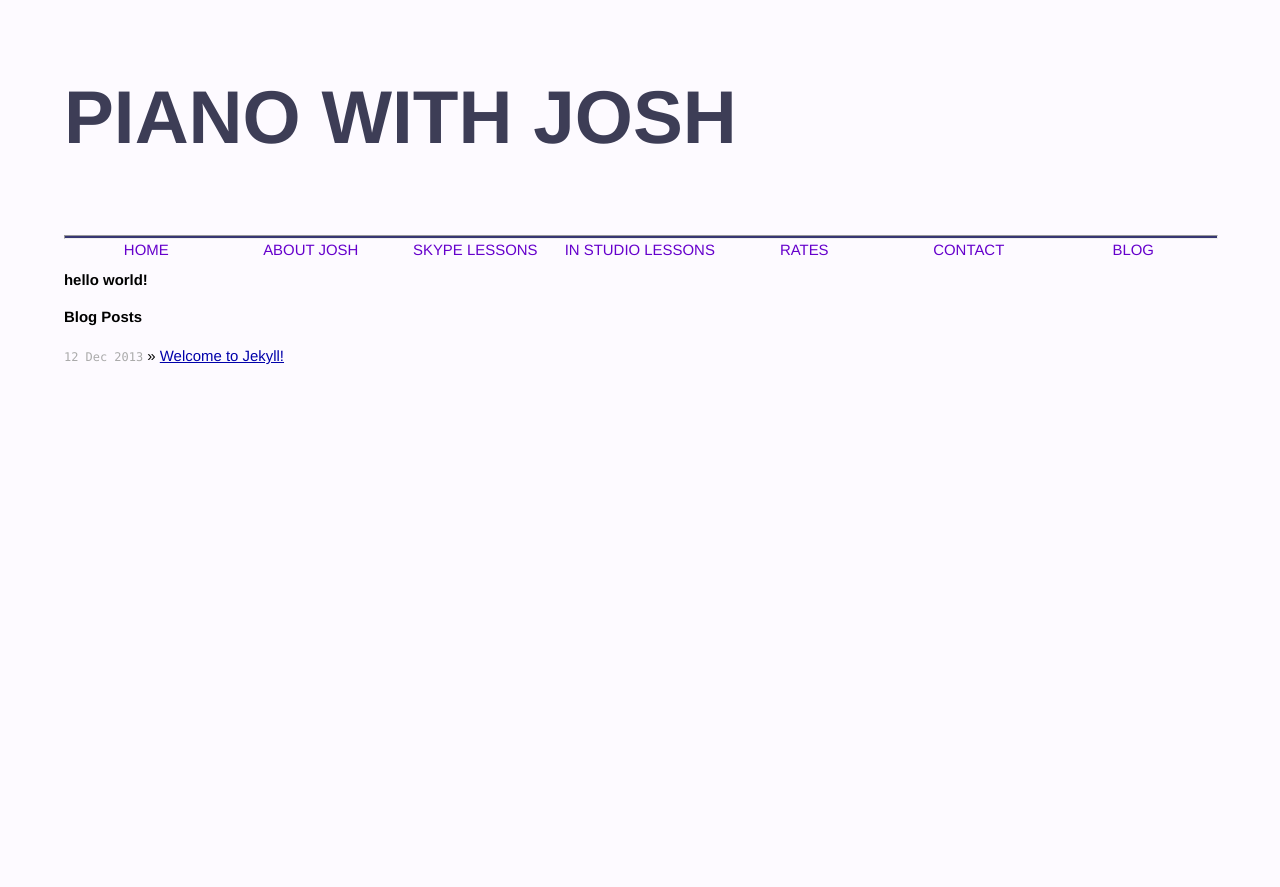
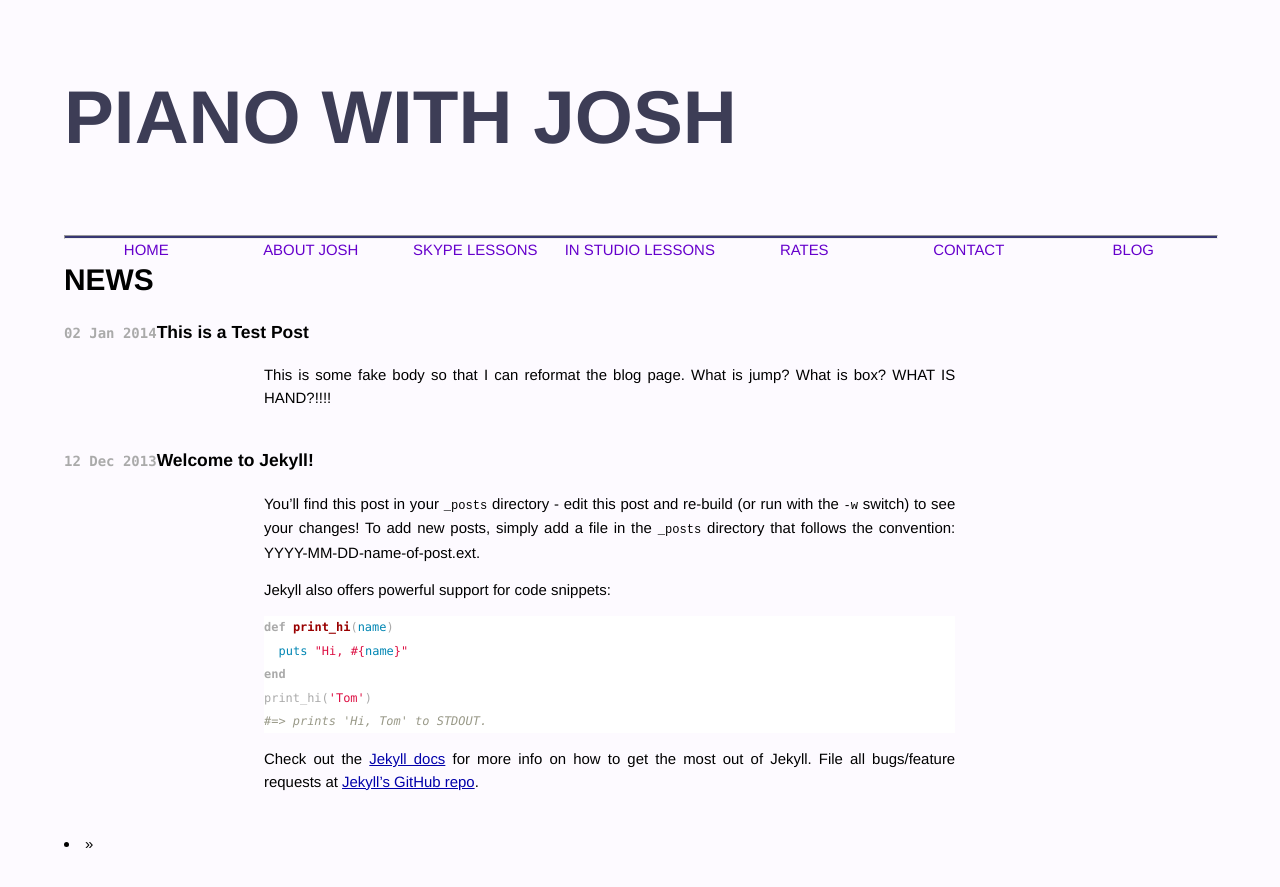
Before and after one commit to PianoWithJosh/PianoWithJosh.github.io, a Jekyll site: the page built from blog/index.html, in a window 1280 px wide. Shown: the top 887 px of the page. Built offline with Jekyll 4.4.1, drawn with Linux system fonts in a browser that asks for light colours; Markdown is read by kramdown in place of the engine named in the settings.

Commit message:
added jekyll-post script, generated test post, started restyling blog, still need to restyle headers

```diff
--- a/_posts/2013-12-12-welcome-to-jekyll.markdown
+++ b/_posts/2013-12-12-welcome-to-jekyll.markdown
@@ -1,5 +1,5 @@
 ---
-layout: post
+layout: base
 title:  "Welcome to Jekyll!"
 date:   2013-12-12 16:47:08
 categories: jekyll update
--- a/blog/index.html
+++ b/blog/index.html
@@ -1,14 +1,15 @@
 ---
 layout: base
+title: NEWS
 ---
-<h1>hello world!</h1>
-
-
+<link rel="stylesheet" href="/css/blog.css">
 <div id="home">
-  <h1>Blog Posts</h1>
   <ul class="posts">
     {% for post in site.posts %}
-      <li><span>{{ post.date | date_to_string }}</span> &raquo; <a href="{{ post.url }}">{{ post.title }}</a></li>
+    <h3 class="blog-title"><span>{{ post.date | date_to_string }}</span>{{post.title}}</h3>
+     <div class="blog-content"> {{post.content}}</div>
     {% endfor %}
   </ul>
 </div>
+
+<li> &raquo; <a href="{{ post.url }}">{{ post.title }}</a></li>
--- /dev/null
+++ b/css/blog.css
@@ -0,0 +1,9 @@
+.blog-content {
+	margin-left: 200px;
+	margin-bottom: 40px;
+	width: 60%;
+}
+
+.blog-title {
+	margin-bottom: 20px;
+}
--- a/css/main.css
+++ b/css/main.css
@@ -17,8 +17,6 @@ body {
   background-color: #FDFAFF;
 }
 
-h1, h2, h3, h4, h5, h6 {
-  font-size: 100%; }
 
 h1 { margin-bottom: 1em; }
 p { margin: 1em 0; }
```
Also changed, not shown: _posts/2014-01-02-This-is-a-Test-Post.md (added, +6 -0 lines), 1 other file.
